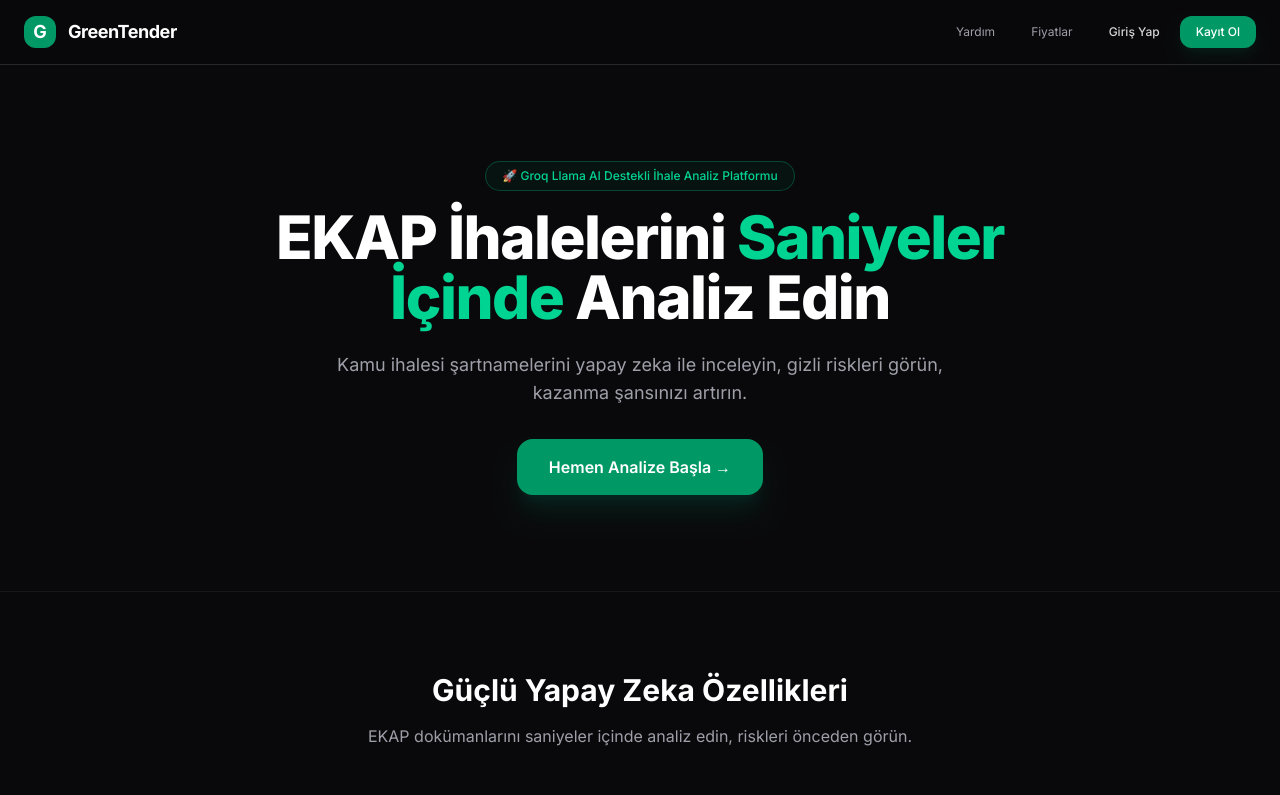
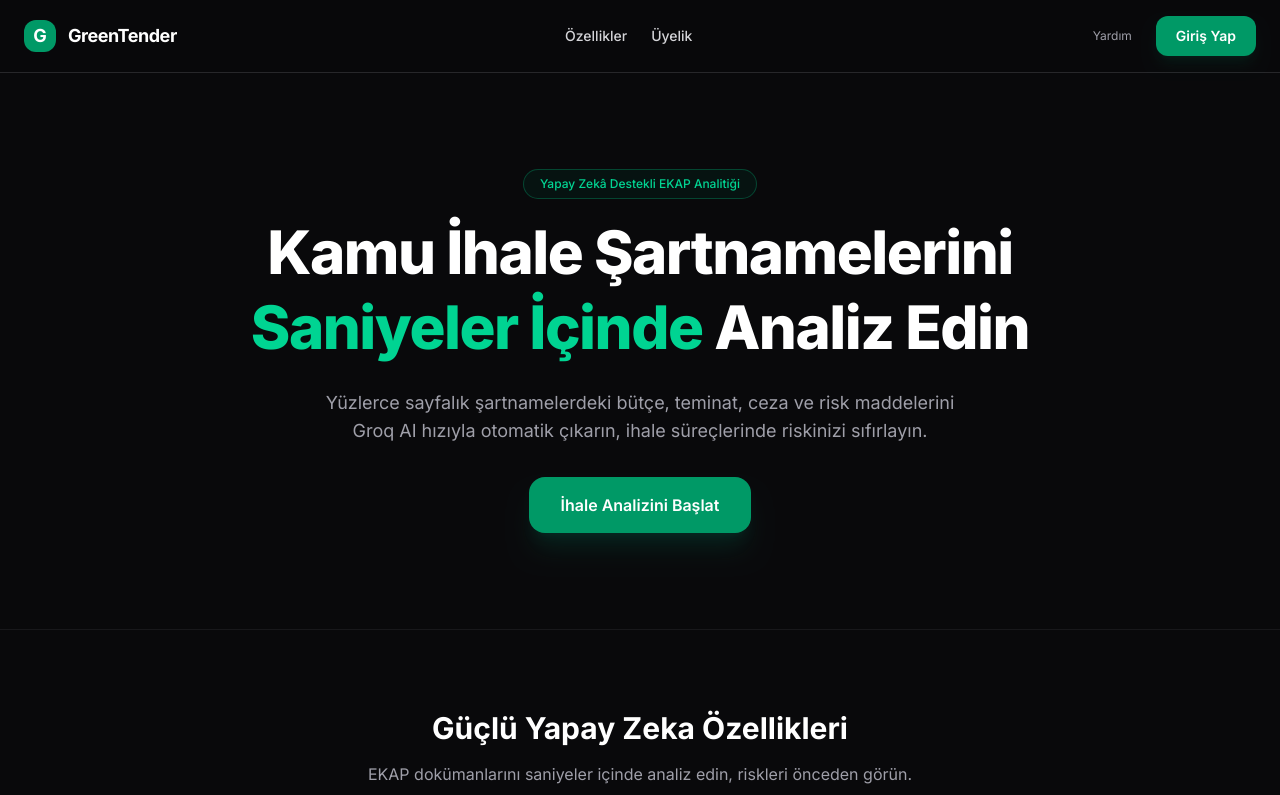
Before and after one commit to umutkandemir06/Greentender, a Next.js app: page / in a window 1280 px wide. Shown: the top 795 px of the page. Built offline with nearby package versions, Linux system fonts and the light colour scheme.

Commit message:
feat: landing ve header tasarimi guncellendi

```diff
--- a/components/landing-hero.tsx
+++ b/components/landing-hero.tsx
@@ -8,19 +8,20 @@ export default function LandingHero({ onStartClick }: LandingHeroProps) {
   return (
     <section className="py-24 px-6 text-center text-white flex flex-col items-center justify-center">
       <div className="inline-block mb-4 px-4 py-1.5 rounded-full border border-emerald-500/30 bg-emerald-950/30 text-emerald-400 text-xs font-medium">
-        🚀 Groq Llama AI Destekli İhale Analiz Platformu
+        Yapay Zekâ Destekli EKAP Analitiği
       </div>
-      <h1 className="text-4xl md:text-6xl font-extrabold max-w-4xl tracking-tight mb-6">
-        EKAP İhalelerini <span className="text-emerald-400">Saniyeler İçinde</span> Analiz Edin
+      <h1 className="text-4xl md:text-6xl font-extrabold max-w-4xl tracking-tight mb-6 leading-tight">
+        Kamu İhale Şartnamelerini <br />
+        <span className="text-emerald-400">Saniyeler İçinde</span> Analiz Edin
       </h1>
-      <p className="text-zinc-400 text-lg max-w-2xl mb-8">
-        Kamu ihalesi şartnamelerini yapay zeka ile inceleyin, gizli riskleri görün, kazanma şansınızı artırın.
+      <p className="text-zinc-400 text-base md:text-lg max-w-2xl mb-8">
+        Yüzlerce sayfalık şartnamelerdeki bütçe, teminat, ceza ve risk maddelerini Groq AI hızıyla otomatik çıkarın, ihale süreçlerinde riskinizi sıfırlayın.
       </p>
       <button
         onClick={onStartClick}
         className="bg-emerald-600 hover:bg-emerald-500 text-white font-semibold px-8 py-4 rounded-2xl text-base shadow-xl shadow-emerald-900/30 transition-all transform hover:-translate-y-0.5"
       >
-        Hemen Analize Başla →
+        İhale Analizini Başlat
       </button>
     </section>
   )
--- a/components/site-header.tsx
+++ b/components/site-header.tsx
@@ -34,6 +34,11 @@ export default function SiteHeader({
         <span className="font-bold text-lg tracking-tight">GreenTender</span>
       </div>
 
+      <div className="hidden md:flex items-center space-x-6 text-sm font-medium text-zinc-300">
+        <button onClick={() => setCurrentScreen('landing')} className="hover:text-white transition-colors">Özellikler</button>
+        <button onClick={onOpenPricing} className="hover:text-white transition-colors">Üyelik</button>
+      </div>
+
       {isLoggedIn && currentScreen === 'upload' && (
         <nav className="hidden md:flex space-x-1 bg-zinc-900 p-1 rounded-xl border border-zinc-800 text-xs">
           <button
@@ -65,7 +70,6 @@ export default function SiteHeader({
 
       <div className="flex items-center space-x-3">
         <button onClick={onOpenHelp} className="text-xs text-zinc-400 hover:text-white px-3 py-2">Yardım</button>
-        <button onClick={onOpenPricing} className="text-xs text-zinc-400 hover:text-white px-3 py-2">Fiyatlar</button>
 
         {isLoggedIn ? (
           <div className="flex items-center space-x-3 border-l border-zinc-800 pl-4">
@@ -74,8 +78,12 @@ export default function SiteHeader({
           </div>
         ) : (
           <div className="flex items-center space-x-2">
-            <button onClick={onLoginClick} className="text-xs px-3 py-2 text-zinc-300 hover:text-white font-medium">Giriş Yap</button>
-            <button onClick={onRegisterClick} className="bg-emerald-600 hover:bg-emerald-500 text-xs px-4 py-2 rounded-xl font-medium shadow-lg shadow-emerald-900/20">Kayıt Ol</button>
+            <button
+              onClick={onLoginClick}
+              className="bg-emerald-600 hover:bg-emerald-500 text-white text-xs md:text-sm px-5 py-2.5 rounded-xl font-semibold shadow-lg shadow-emerald-900/20 transition-all"
+            >
+              Giriş Yap
+            </button>
           </div>
         )}
       </div>
```
